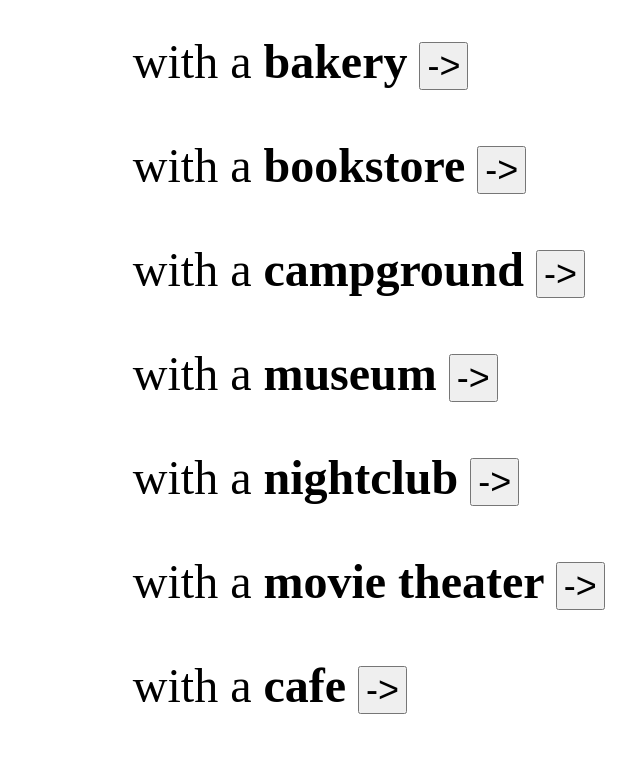
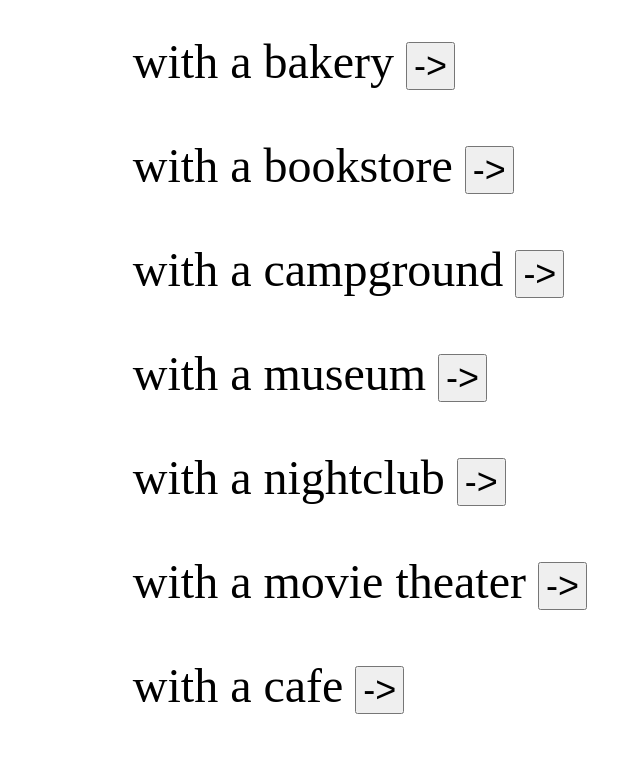
Before and after one commit to danjglick/surpriseme, a plain HTML site: page frontend/index.html in a window 1280 px wide. Shown: the part 726-1486 px from the top of the page, without its empty margins (0-640 px from the left). Drawn offline with Linux system fonts and the light colour scheme.

Commit message:
remove bold

```diff
--- a/frontend/main.css
+++ b/frontend/main.css
@@ -15,6 +15,6 @@ input {
     text-indent: 2.6em;
 }
 
-.bold {
+/* .bold {
     font-weight: bold;
-}
+} */
```
